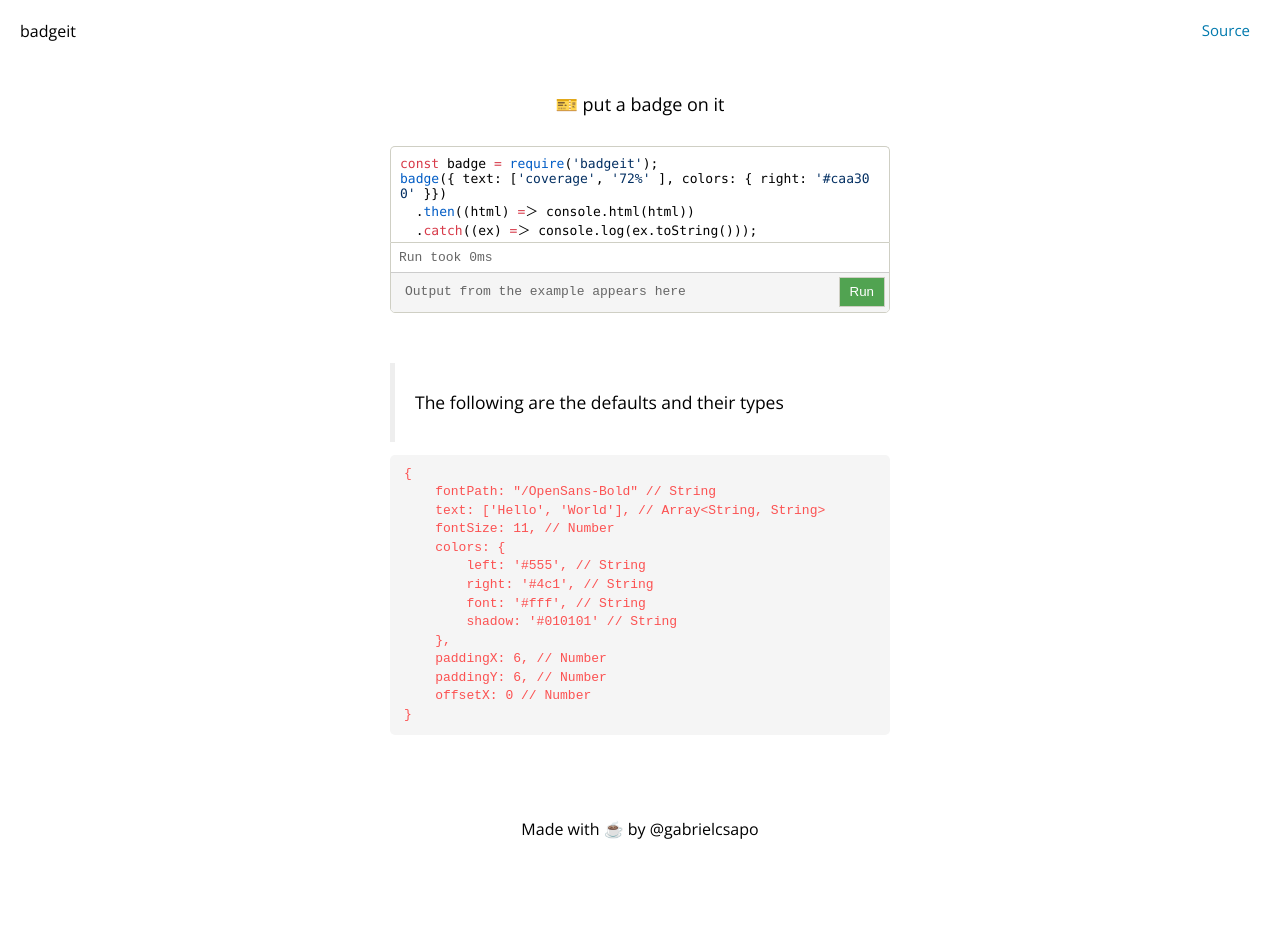
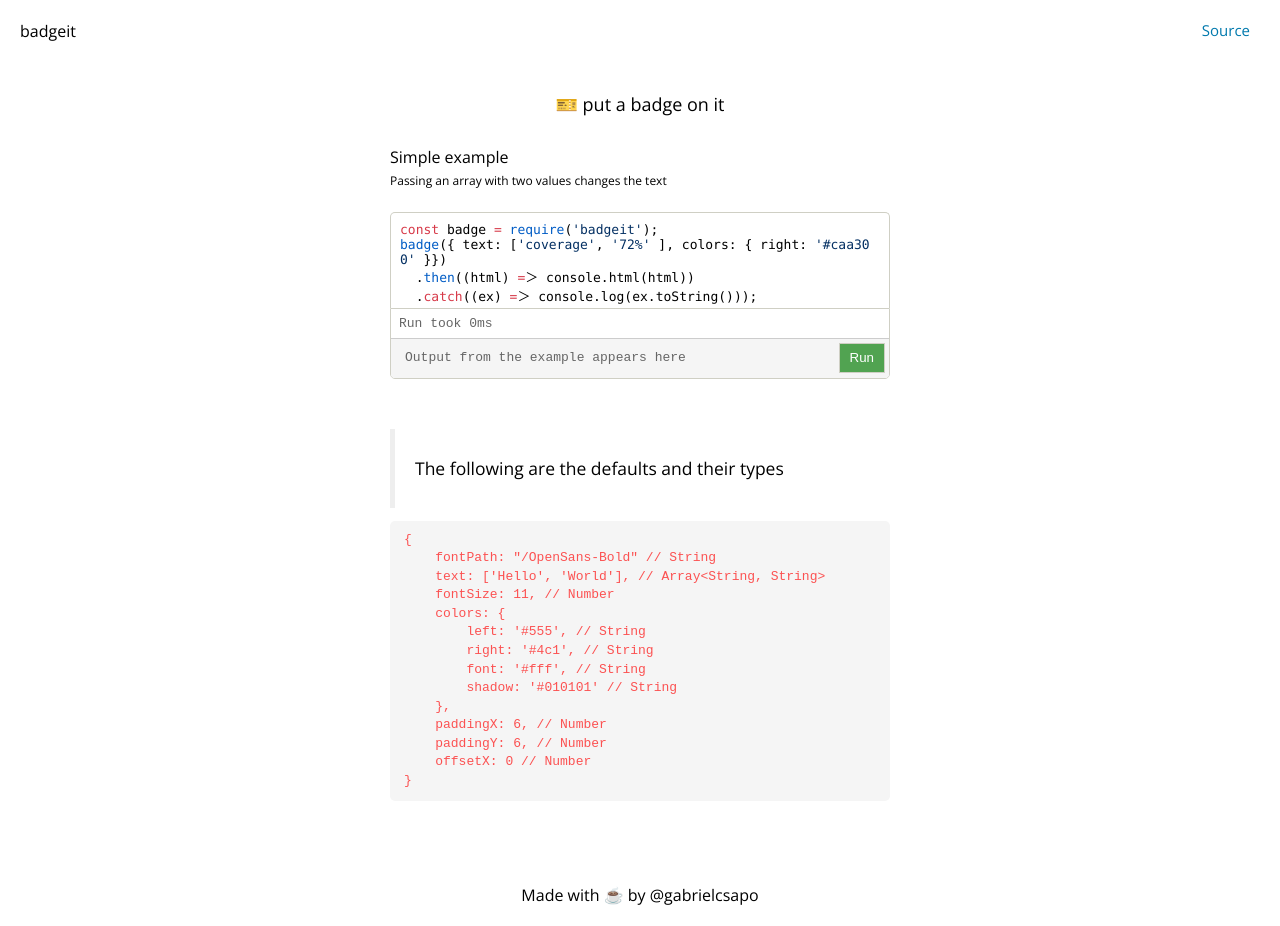
Before and after one commit to gabrielcsapo/badgeit, a website: page docs/index.html in a window 1280 px wide. Before the commit the page ends 860 px from the top, so only its background shows below. Drawn offline with nearby package versions, Linux system fonts and the light colour scheme.

Commit message:
updates tryitout

```diff
--- a/docs/index.html
+++ b/docs/index.html
@@ -3845,6 +3845,9 @@ var Editor = function (_React$Component) {
   }, {
     key: 'render',
     value: function render() {
+      var _props = this.props,
+          title = _props.title,
+          subtitle = _props.subtitle;
       var _state = this.state,
           value = _state.value,
           output = _state.output,
@@ -3859,6 +3862,23 @@ var Editor = function (_React$Component) {
       return _react2.default.createElement(
         'div',
         { className: 'editor' },
+        _react2.default.createElement(
+          'div',
+          { className: 'text-left text-black' },
+          (0, _util.cleanString)(title),
+          subtitle ? _react2.default.createElement(
+            'div',
+            null,
+            _react2.default.createElement(
+              'small',
+              null,
+              ' ',
+              (0, _util.cleanString)(subtitle),
+              ' '
+            )
+          ) : ''
+        ),
+        _react2.default.createElement('br', null),
         _react2.default.createElement(
           'div',
           { style: { position: 'relative' } },
@@ -3937,6 +3957,8 @@ var Editor = function (_React$Component) {
 }(_react2.default.Component);
 
 Editor.propTypes = {
+  title: _propTypes2.default.string,
+  subtitle: _propTypes2.default.string,
   value: _propTypes2.default.string
 };
 
@@ -4068,8 +4090,8 @@ const keywords = [
 // The key becomes the class name of the <span>
 // around the matched block of code.
 const syntax = {
+  'string': /("[^"]*"|'[^']+'|`[^`]+`)/g,
   'comment': /(\/\*.*?\*\/|\/\/.*)/g,
-  'string': /("[^"]*"|'[^']+')/g,
   'class': /\b([A-Z][a-z]+)\b/g,
   'number': /\b([0-9]+(?:\.[0-9]+)?)\b/g,
   'keyword': new(RegExp)('\\b(' + keywords.join('|') + ')\\b', 'g'),
--- a/package.json
+++ b/package.json
@@ -35,7 +35,7 @@
     "eslint": "^4.15.0",
     "tap": "^11.0.1",
     "tape": "^4.8.0",
-    "tryitout": "^2.0.4",
+    "tryitout": "^2.0.7",
     "uglifyjs": "^2.4.11"
   }
 }
```
